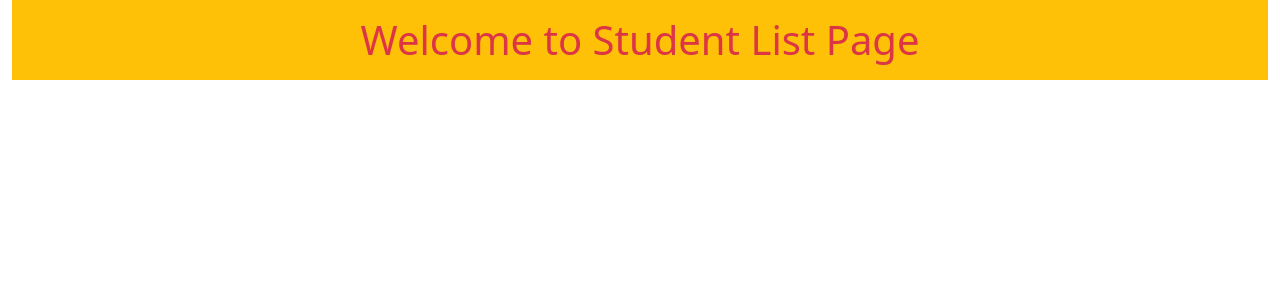
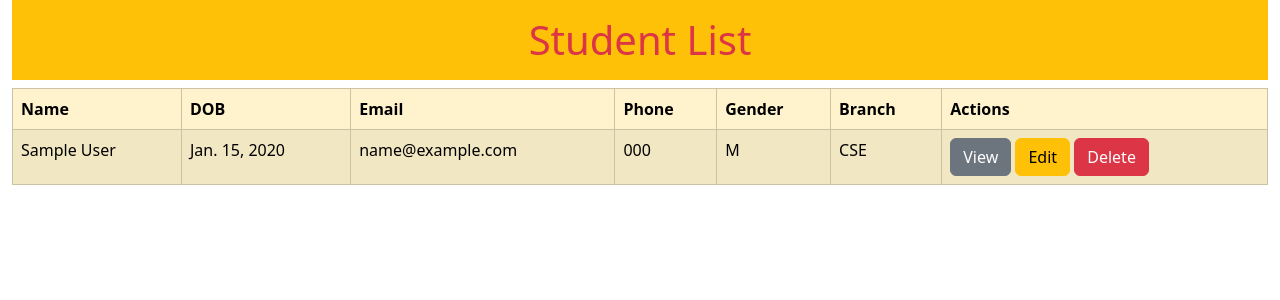
Before and after one commit to akshayaraojjs/parvam-internship-2026, a Django app: page /student_app/ in a window 1280 px wide. Shown: the part 56-356 px from the top of the page. Run offline with Django 4.2, Linux system fonts and the light colour scheme; tables that the repository leaves empty hold one stand-in row (values such as "Sample post").

Commit message:
Completed CRUD Operation in Django

```diff
--- a/Backend/Django/myproject/student_app/templates/student_app/base.html
+++ b/Backend/Django/myproject/student_app/templates/student_app/base.html
@@ -24,10 +24,10 @@
             <div class="collapse navbar-collapse" id="navbarSupportedContent">
                 <ul class="navbar-nav me-auto mb-2 mb-lg-0">
                     <li class="nav-item">
-                        <a class="nav-link active" aria-current="page" href="#">Student List</a>
+                        <a class="nav-link active" aria-current="page" href="{% url 'list_of_students' %}">Student List</a>
                     </li>
                     <li class="nav-item">
-                        <a class="nav-link" href="#">Add Student</a>
+                        <a class="nav-link" href="{% url 'registration_form' %}">Add Student</a>
                     </li>
                 </ul>
             </div>
--- a/Backend/Django/myproject/student_app/templates/student_app/index.html
+++ b/Backend/Django/myproject/student_app/templates/student_app/index.html
@@ -1,5 +1,35 @@
 {% extends 'student_app/base.html' %}
 
 {% block content %}
-    <h1 class="text-danger bg-warning text-center p-3">Welcome to Student List Page</h1>
+    <h1 class="text-danger bg-warning text-center p-3">Student List</h1>
+    <table class="table table-striped table-warning table-bordered table-hover">
+        <thead>
+            <tr>
+                <th>Name</th>
+                <th>DOB</th>
+                <th>Email</th>
+                <th>Phone</th>
+                <th>Gender</th>
+                <th>Branch</th>
+                <th>Actions</th>
+            </tr>
+        </thead>
+        <tbody>
+            {% for student in students %}
+            <tr>
+                <td>{{ student.name }}</td>
+                <td>{{ student.dob }}</td>
+                <td>{{ student.email }}</td>
+                <td>{{ student.phone }}</td>
+                <td>{{ student.gender }}</td>
+                <td>{{ student.branch }}</td>
+                <td>
+                    <a class="btn btn-secondary" href="{% url 'student_details' student.pk %}">View</a>
+                    <a class="btn btn-warning" href="{% url 'update_details' student.pk %}">Edit</a>
+                    <a class="btn btn-danger" href="{% url 'remove_student' student.pk %}">Delete</a>
+                </td>
+            </tr>
+            {% endfor %}
+        </tbody>
+    </table>
 {% endblock %}
--- a/Backend/Django/myproject/student_app/urls.py
+++ b/Backend/Django/myproject/student_app/urls.py
@@ -4,5 +4,7 @@ from .import views
 urlpatterns = [
     path('', views.student_list, name="list_of_students"),
     path('form/', views.student_form, name="registration_form"),
-    path('info/', views.student_info, name="student_details"),
+    path('<int:pk>/', views.student_info, name="student_details"),
+    path('<int:pk>/edit', views.edit_student, name="update_details"),
+    path('<int:pk>/delete', views.delete_student, name="remove_student"),
 ]
--- a/Backend/Django/myproject/student_app/views.py
+++ b/Backend/Django/myproject/student_app/views.py
@@ -1,10 +1,11 @@
-from django.shortcuts import render, redirect
+from django.shortcuts import render, redirect, get_object_or_404
 from .forms import StudentRegistrationForm
 from .models import Student
 
 # Create your views here.
 def student_list(request):
-    return render(request, "student_app/index.html")
+    students = Student.objects.all()
+    return render(request, "student_app/index.html", {'students': students})
 
 def student_form(request):
     if request.method == 'POST':
@@ -16,5 +17,24 @@ def student_form(request):
         form = StudentRegistrationForm()
     return render(request, "student_app/form.html", {'form': form})
 
-def student_info(request):
-    return render(request, "student_app/info.html")
+def student_info(request, pk):
+    student = get_object_or_404(Student, pk=pk)
+    return render(request, "student_app/info.html", {'student': student})
+
+def edit_student(request, pk):
+    student = get_object_or_404(Student, pk=pk)
+    if request.method == 'POST':
+        form = StudentRegistrationForm(request.POST, instance=student)
+        if form.is_valid():
+            form.save()
+            return redirect('list_of_students')
+    else:
+        form = StudentRegistrationForm(instance=student)
+    return render(request, "student_app/form.html", {'form': form})
+
+def delete_student(request, pk):
+    student = get_object_or_404(Student, pk=pk)
+    if request.method == 'POST':
+        student.delete()
+        return redirect('list_of_students')
+    return render(request, "student_app/delete.html", {'student': student})
```
Also changed, not shown: Backend/Django/myproject/student_app/templates/student_app/delete.html (added, +17 -0 lines), Backend/Django/myproject/student_app/templates/student_app/info.html (+39 -1 lines).
